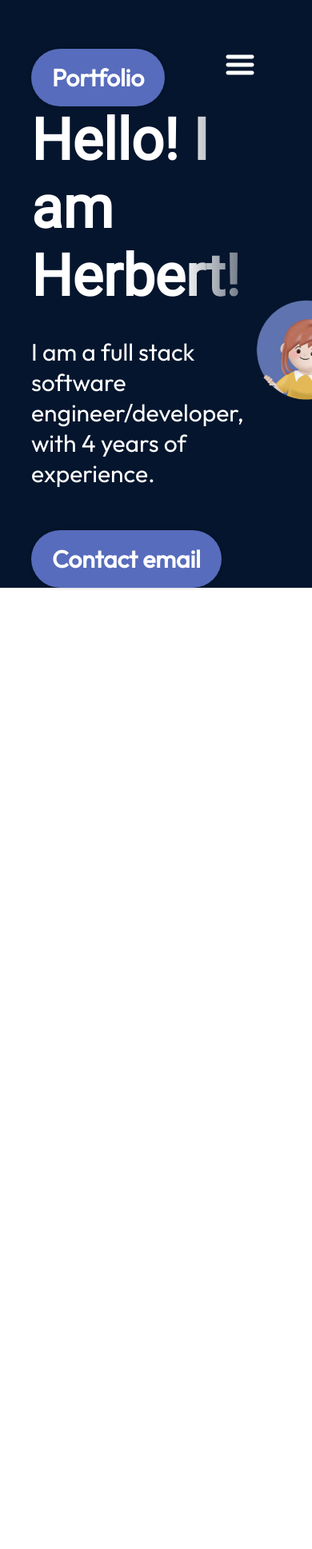
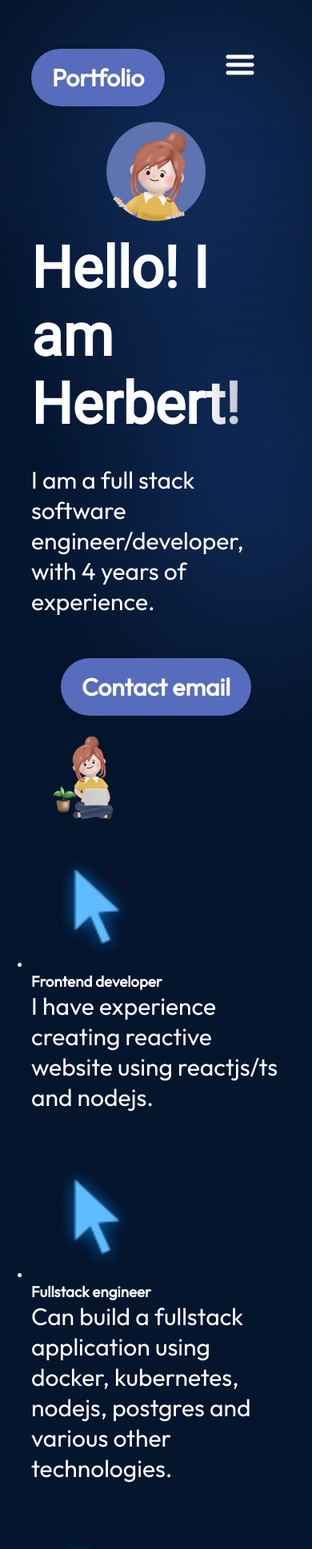
Before and after one commit to PlatypusIV/portfolio_page, a React (Vite) app: page / in a window 390 px wide. Shown: the top 1937 px of the page at 80% size. Before the commit the page ends 844 px from the top, so only its background shows below. Built offline with nearby package versions, Linux system fonts and the light colour scheme.

Commit message:
added separate exp box component

```diff
--- a/src/App.tsx
+++ b/src/App.tsx
@@ -1,4 +1,5 @@
 import style from "./App.module.scss";
+import About from "./components/About/About";
 import Hero from "./components/Hero/Hero";
 import Navbar from "./components/Navbar/Navbar";
 
@@ -7,6 +8,7 @@ export default function App():JSX.Element {
     <div className={style.App}>
       <Navbar />
       <Hero />
+      <About />
     </div>
   )
 }
--- /dev/null
+++ b/src/components/About/About.tsx
@@ -0,0 +1,26 @@
+import React from 'react'
+import { getImageUrl } from '../../utils'
+import experience from "../../experience.json"
+import ExperienceBox from '../ExperienceBox/ExperienceBox'
+
+export default function About():JSX.Element {
+  return (
+    <section>
+        <h2>About</h2>
+        <div>
+            <img src={getImageUrl('about/aboutImage.png')} alt="Me researching some esoteric technologies" />
+            <ul>
+                <li><img src={getImageUrl("about/cursorIcon.png")} alt="CursorIcon" />
+                <ExperienceBox title={experience.frontend.title} content={experience.frontend.content}/>
+                </li>
+                <li><img src={getImageUrl("about/cursorIcon.png")} alt="CursorIcon" />
+                <ExperienceBox title={experience.fullstack.title} content={experience.fullstack.content}/>
+                </li>
+                <li><img src={getImageUrl("about/cursorIcon.png")} alt="CursorIcon" />
+                <ExperienceBox title={experience.gamedev.title} content={experience.frontend.content}/>
+                </li>
+            </ul>
+        </div>
+    </section>
+  )
+}
--- /dev/null
+++ b/src/components/ExperienceBox/ExperienceBox.tsx
@@ -0,0 +1,15 @@
+import React from 'react'
+
+interface Prompts {
+    title: string;
+    content: string;
+}
+
+export default function ExperienceBox(prompts: Prompts):JSX.Element {
+  return (
+    <div>
+        <h3>{prompts.title}</h3>
+        <p>{prompts.content}</p>
+    </div>
+  )
+}
--- a/src/components/Hero/Hero.module.scss
+++ b/src/components/Hero/Hero.module.scss
@@ -27,6 +27,7 @@ h1 {
     background: linear-gradient(90deg, rgba(255,255,255,1) 70%, rgba(255,255,255,0) 120%);
     -webkit-text-fill-color: transparent;
     -webkit-background-clip: text;
+    background-clip: text;
 }
 
 p {
@@ -71,9 +72,38 @@ section img {
 }
 
 .topBlur {
-
+    position: absolute;
+    width: 50vw;
+    height: 50vh;
+    min-width: 350px;
+    min-height: 350px;
+    top: -128px;
+    left: 10vw;
+    border-radius: 764px;
+    background: rgba(25,55,109, 0.7);
+    filter: blur(100px);
+    z-index: 0;
 }
 
 .bottomBlur {
+    position: absolute;
+    width: 70vw;
+    height: 50vh;
+    min-width: 250px;
+    min-height: 350px;
+    top: 246px;
+    right: -25vw;
+    border-radius: 764px;
+    background: rgba(25,55,109, 0.7);
+    filter: blur(100px);
+    z-index: 0;
+}
 
+@media screen and (max-width: 830px) {
+    section {
+        flex-direction: column-reverse;
+    }
+    .content {
+        align-items: center;
+    }
 }
--- a/src/components/Navbar/Navbar.module.scss
+++ b/src/components/Navbar/Navbar.module.scss
@@ -64,12 +64,19 @@
         display: none;
         flex-direction: column;
         align-items: center;
+        justify-content: space-between;
         gap: 13px;
         border-radius: 10px;
-        background: rgb(25,55,109);
         background: linear-gradient(0deg, rgba(25,55,109,0.2) 0%,  rgba(25,55,109,1) 100%);
         padding: 24px 33px;
         box-shadow: 0 0 4px 0 rgba(0,0,0,0.25)
+    }
+
+    .menuItems a {
+        background-color: transparent;
+        border: none;
+        text-decoration: none;
+        box-shadow: none;
     }
 
     .menuOpen {
--- /dev/null
+++ b/src/experience.json
@@ -0,0 +1,14 @@
+{
+    "frontend":{
+        "title": "Frontend developer",
+        "content": "I have experience creating reactive website using reactjs/ts and nodejs."
+    },
+    "fullstack": {
+        "title": "Fullstack engineer",
+        "content": "Can build a fullstack application using docker, kubernetes, nodejs, postgres and various other technologies."
+    },
+    "gamedev": {
+        "title": "Game dev",
+        "content": "Have made several small game projects using the Godot engine and C#."
+    }
+}
```
Also changed, not shown: src/components/Navbar/Navbar.tsx (+4 -4 lines), src/components/About/About.module.scss (added), src/components/ExperienceBox/ExperienceBox.module.scss (added).
